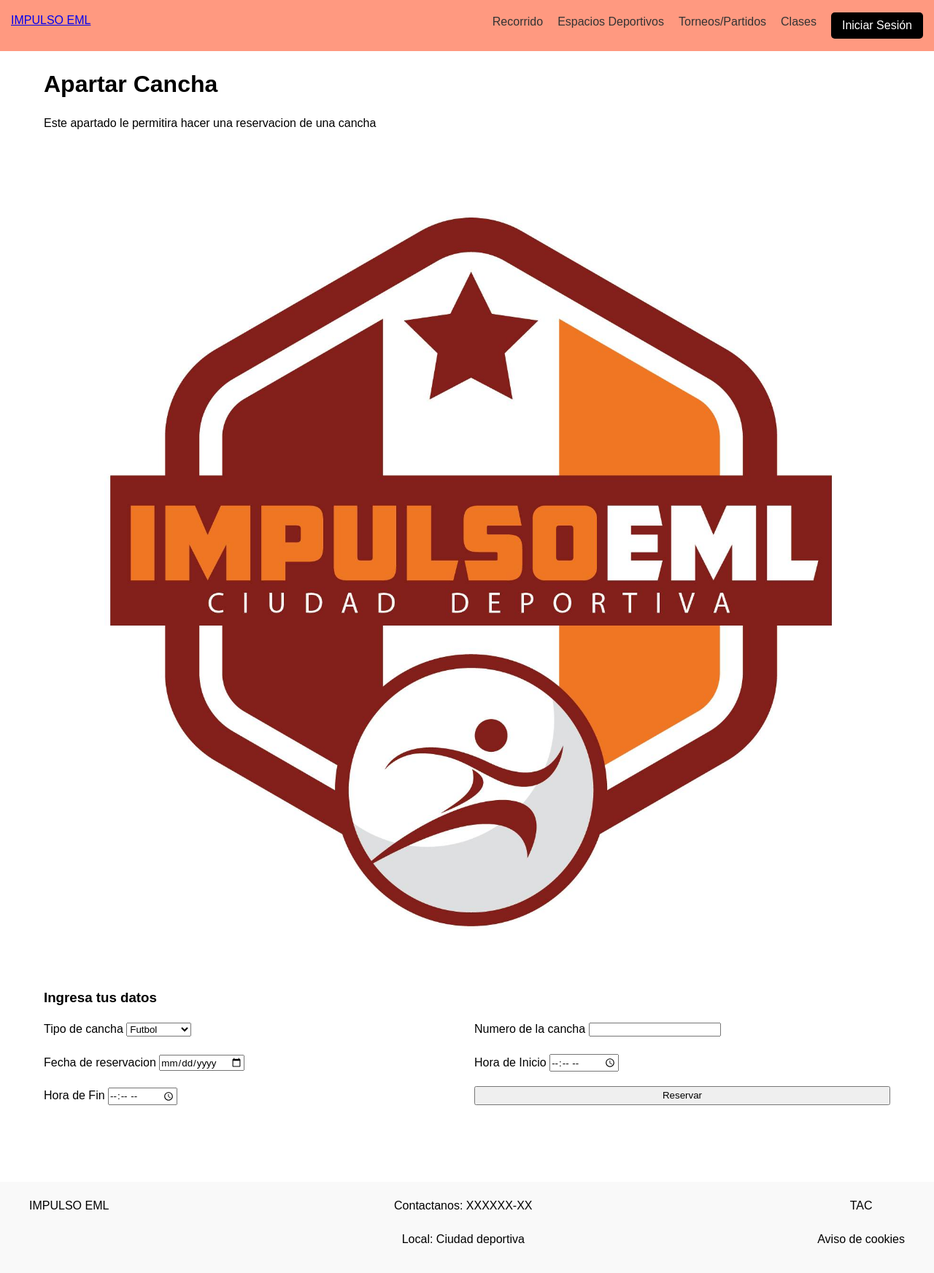
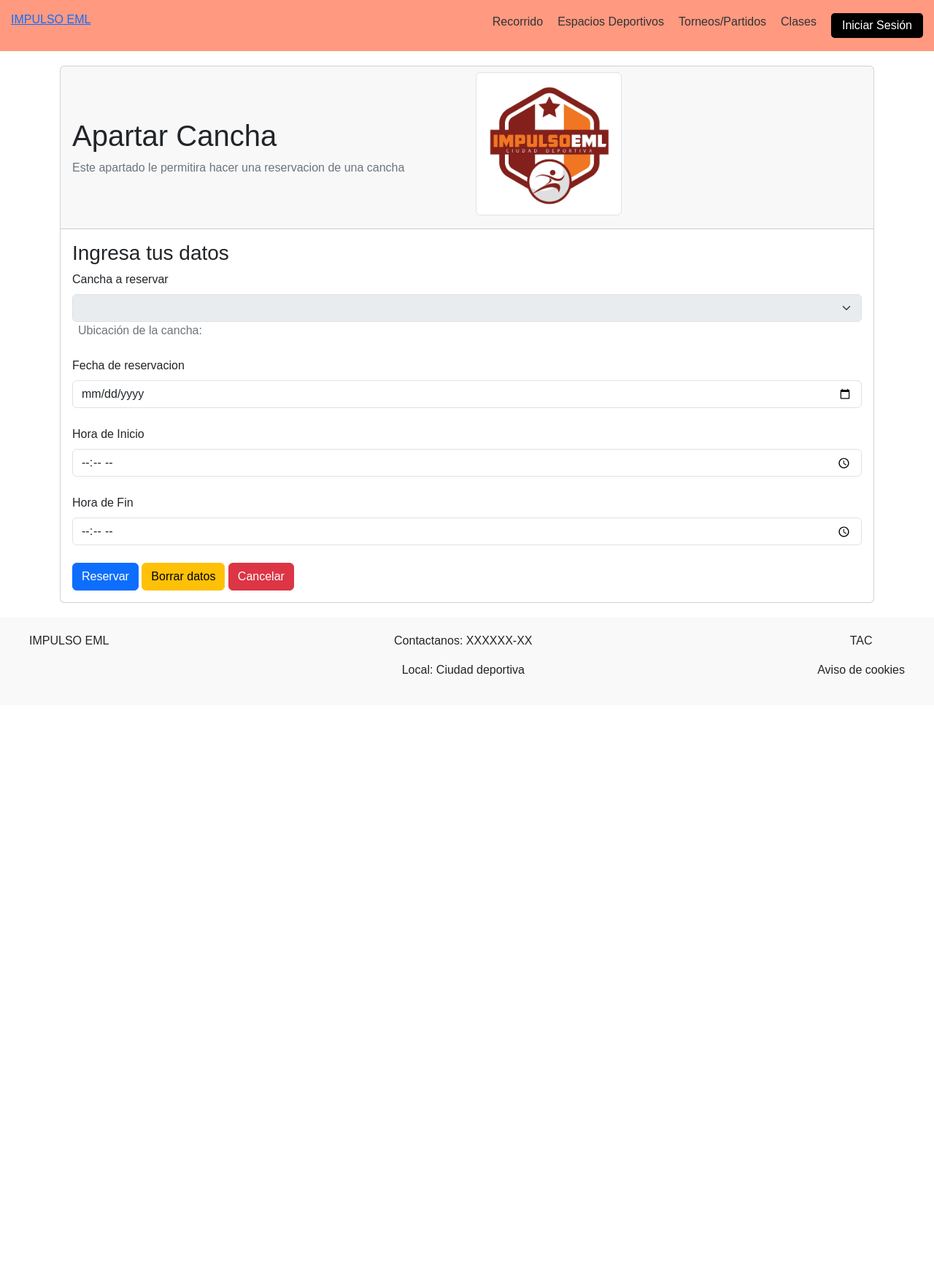
Before and after one commit to ChaboCode/eml, a website: page public/cancha.html in a window 1280 px wide. Shown: the whole page at 73% size. After the commit the page ends 966 px from the top, so only its background shows below. Drawn offline with nearby package versions, Linux system fonts and the light colour scheme; no server answers.

Commit message:
Minor fixes

```diff
--- a/prisma/client/edge.js
+++ b/prisma/client/edge.js
@@ -277,7 +277,7 @@ const config = {
       "value": "prisma-client-js"
     },
     "output": {
-      "value": "/home/ceo/WebstormProjects/eml/prisma/client",
+      "value": "/home/ceo/Downloads/eml/prisma/client",
       "fromEnvVar": null
     },
     "config": {
@@ -295,7 +295,7 @@ const config = {
       }
     ],
     "previewFeatures": [],
-    "sourceFilePath": "/home/ceo/WebstormProjects/eml/prisma/schema.prisma",
+    "sourceFilePath": "/home/ceo/Downloads/eml/prisma/schema.prisma",
     "isCustomOutput": true
   },
   "relativeEnvPaths": {
--- a/public/cancha.html
+++ b/public/cancha.html
@@ -4,17 +4,40 @@
     <meta charset="UTF-8">
     <title>Apartar Cancha</title>
     <link rel="stylesheet" href="/styles.css">
+    <link rel="stylesheet" href="/styles.css">
+    <link href="https://cdn.jsdelivr.net/npm/bootstrap@5.3.5/dist/css/bootstrap.min.css" rel="stylesheet"
+          integrity="sha384-SgOJa3DmI69IUzQ2PVdRZhwQ+dy64/BUtbMJw1MZ8t5HZApcHrRKUc4W0kG879m7" crossorigin="anonymous">
+    <script src="https://cdn.jsdelivr.net/npm/bootstrap@5.3.5/dist/js/bootstrap.bundle.min.js"
+            integrity="sha384-k6d4wzSIapyDyv1kpU366/PK5hCdSbCRGRCMv+eplOQJWyd1fbcAu9OCUj5zNLiq"
+            crossorigin="anonymous"></script>
 </head>
 <body>
+
+<script defer>
+    var canchas
+    window.onload = async () => {
+        canchas = await fetch('/api/reserva/').then(res => res.json())
+        console.log(canchas)
+        const options = canchas.map((cancha, index) => `<option onclick="ubicacion(${cancha.Ubicacion})" value="${cancha.IdEspacio}">${cancha.NombreE}</option>`)
+        document.querySelector('#FkIdEspacio').innerHTML = ['<option disabled selected value hidden>Elige una cancha</option>', ...options].join('')
+        document.querySelector('#FkIdEspacio').disabled = false
+        document.querySelector('#FkIdEspacio').onchange = (e) => ubicacion(e)
+    }
+
+    function ubicacion(e) {
+        console.log(e.target.value)
+        document.querySelector('#ubicacion').innerHTML = canchas[e.target.value].Ubicacion
+    }
+</script>
 
 <header>
 
     <a href="Menu.html" class="logo">IMPULSO EML</a>
     <nav>
-        <a href="#">Recorrido</a>
+        <a href="/">Recorrido</a>
         <a href="#">Espacios Deportivos</a>
         <a href="#">Torneos/Partidos</a>
-        <a href="Clases.html">Clases</a>
+        <a href="/clases">Clases</a>
         <a id="loginButton" href="login.html" class="action-button">Iniciar Sesión</a>
         <script>
             const loginButton = document.querySelector('#loginButton');
@@ -30,46 +53,52 @@
 </header>
 
 <div class="container">
-    <div class="virtual-tour">
-        <h1>Apartar Cancha</h1>
-        <p>Este apartado le permitira hacer una reservacion de una cancha</p>
-        <img src="ImpulsoEML.jpg" alt="IMPULSO EML Ciudad Deportiva" class="virtual-tour-image">
+    <div class="card ">
+        <div class="card-header">
+            <div class="row align-items-center">
+                <div class="col">
+                    <h1 class="card-title">Apartar Cancha</h1>
+                    <span class="text-secondary">Este apartado le permitira hacer una reservacion de una cancha</span>
+                </div>
+                <div class="col">
+                    <img src="ImpulsoEML.jpg" alt="IMPULSO EML Ciudad Deportiva"
+                         class="virtual-tour-image img-thumbnail">
+                </div>
+            </div>
+        </div>
+        <div class="card-body">
+            <h3>Ingresa tus datos</h3>
 
-        <h3>Ingresa tus datos</h3>
             <form action="/api/reserva" method="post">
+                <div>
+                    <label for="FkIdEspacio" class="form-label">Cancha a reservar</label>
+                    <!--Ver si aqui se puede cambiar para que quede como el de tipo de cancha-->
+                    <!--                    JAJAJAJAJA ASI NO ES JAJAJAJAJAJAJ-->
+                    <!--                    TODO: Select haciendo request del tipo de cancha-->
+                    <select disabled name="FkIdEspacio" id="FkIdEspacio" class="form-select" required>
+                    </select>
+                    <span class="text-secondary m-2">Ubicación de la cancha: <span id="ubicacion"></span></span>
+                </div><br>
 
                 <div>
-                <label for="cancha">Tipo de cancha</label>
-                <select name="cancha" id="cancha" required>
-                    <option value="1">Futbol</option>
-                    <option value="1">Basquetbol</option>
-                    <option value="1">Voleibol</option>
-                </select><br>
+                    <label for="FechaReserva" class="form-label">Fecha de reservacion</label>
+                    <input type="date" name="FechaReserva" class="form-control" id="FechaReserva" required><br>
                 </div>
 
                 <div>
-                <label for="FkIdEspacio">Numero de la cancha</label><!--Ver si aqui se puede cambiar para que quede como el de tipo de cancha-->
-                <input type="FkIdEspacio" name="FkIdEspacio" id="FkIdEspacio" required><br>
+                    <label for="HoraInicioR" class="form-label">Hora de Inicio</label>
+                    <input type="time" name="HoraInicioR" class="form-control" id="HoraInicioR" required><br>
                 </div>
 
                 <div>
-
-                <label for="FechaReserva">Fecha de reservacion</label>
-                <input type="date" name="FechaReserva" id="FechaReserva" required><br>
+                    <label for="HoraFinR" class="form-label">Hora de Fin</label>
+                    <input type="time" name="HoraFinR" class="form-control" id="HoraFinR" required><br>
                 </div>
-
-            <div>
-                <label for="HoraInicioR">Hora de Inicio</label>
-                <input type="time" name="HoraInicioR" id="HoraInicioR" required><br>
+                <button type="submit" class="btn btn-primary">Reservar</button>
+                <button type="reset" class="btn btn-warning">Borrar datos</button>
+                <a href="/" class="btn btn-danger">Cancelar</a>
+            </form>
         </div>
-
-            <div>
-                <label for="HoraFinR">Hora de Fin</label>
-                <input type="time" name="HoraFinR" id="HoraFinR" required><br>
-            </div>
-            <button>Reservar</button>
-            <br>
-        </form>
 
     </div>
 </div>
--- a/public/styles.css
+++ b/public/styles.css
@@ -53,7 +53,7 @@ p {
     margin-bottom: 40px;
 }
 .virtual-tour-image {
-    width: 100%;
+    width: 200px;
     height: auto;
     margin-bottom: 10px;
     border-radius: 5px;
@@ -201,8 +201,8 @@ footer {
     margin: 0 auto;
 }
 
-form {
-    display: grid;
-    grid-template-columns: 1fr 1fr;
-    gap: 20px;
-}
+/*form {*/
+/*    display: grid;*/
+/*    grid-template-columns: 1fr 1fr;*/
+/*    gap: 20px;*/
+/*}*/
```
Also changed, not shown: prisma/client/index.js (+2 -5 lines), public/Clases.html (+2 -2 lines), public/Dos.html (+1 -1 lines), public/Menu.html (+1 -1 lines), routes/reservas.js (+11 -5 lines). Lines whose indentation alone changed are shown as unchanged.
